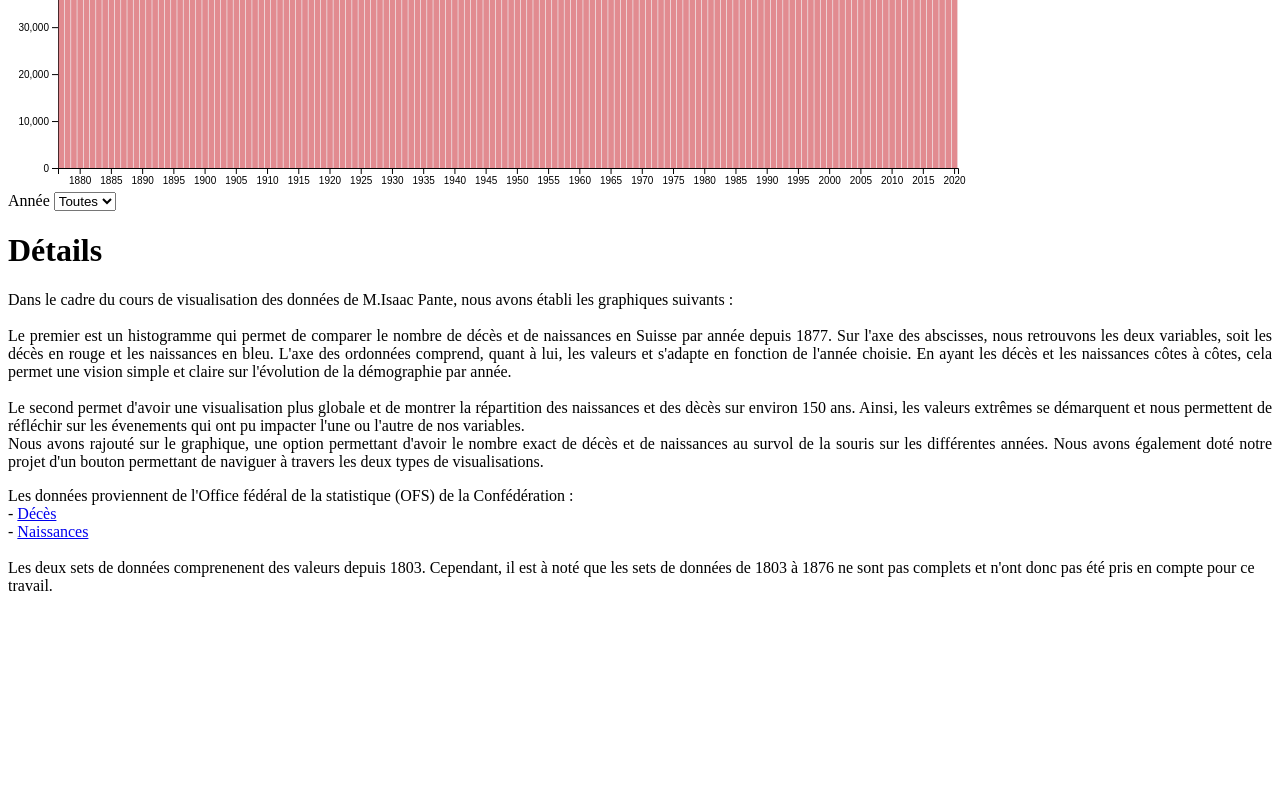
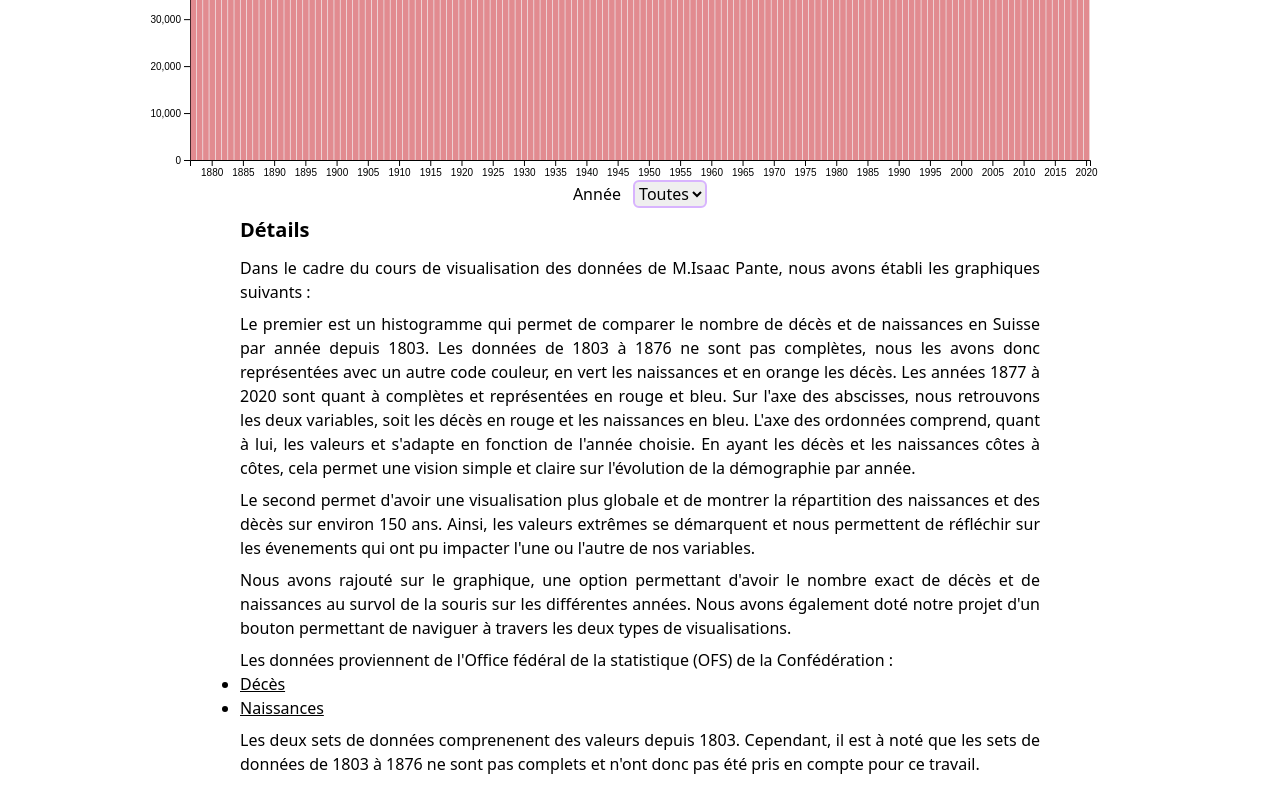
Before and after one commit to openscienceunil/naissances-deces-suisse, a plain HTML site: page index.html in a window 1280 px wide. Shown: the part 420-1220 px from the top of the page. Before the commit the page ends 1031 px from the top, so only its background shows below. Drawn offline with nearby package versions, Linux system fonts and the light colour scheme.

Commit message:
Update index.html

```diff
--- a/index.html
+++ b/index.html
@@ -6,27 +6,34 @@
     <meta name="viewport" content="width=device-width, initial-scale=1.0">
     <script src="https://cdnjs.cloudflare.com/ajax/libs/d3/7.4.4/d3.min.js"></script>
     <title>Projet visualisation</title>
+    <script src="https://cdn.tailwindcss.com"></script>
 </head>
 <body>
-  <div>
-    <svg width="1000" height ="600"></svg>
-    <form>
-      <div>
-        <label for="annee">Année</label>
-        <select name="annee" id="selectAnnee" onchange="replot()"></select>
-      </div>
-    </form>
-  </div>
-  <script src="script.js"></script>
-  <main>
-      <fontsize = "14">
-    <h1>Détails</h1>
-    <p align="justify">Dans le cadre du cours de visualisation des données de M.Isaac Pante, nous avons établi les graphiques suivants : <br><br>Le premier est un histogramme qui permet de comparer le nombre de décès et de naissances en Suisse par année depuis 1877. Sur l'axe des abscisses, nous retrouvons les deux variables, soit les décès en rouge et les naissances en bleu. L'axe des ordonnées comprend, quant à lui, les valeurs et s'adapte en fonction de l'année choisie. En ayant les décès et les naissances côtes à côtes, cela permet une vision simple et claire sur l'évolution de la démographie par année.
-        <br> <br>Le second permet d'avoir une visualisation plus globale et de montrer la répartition des naissances et des dècès sur environ 150 ans. Ainsi, les valeurs extrêmes se démarquent et nous permettent de réfléchir sur les évenements qui ont pu impacter l'une ou l'autre de nos variables.<br> Nous avons rajouté sur le graphique, une option permettant d'avoir le nombre exact de décès et de naissances au survol de la souris sur les différentes années. Nous avons également doté notre projet d'un bouton permettant de naviguer à travers les deux types de visualisations.
-    <p>Les données proviennent de l'Office fédéral de la statistique (OFS) de la Confédération :
-<br> - <a href='https://www.bfs.admin.ch/bfs/fr/home/statistiques/catalogues-banques-donnees/donnees.assetdetail.18584915.html'>Décès </a>
-<br> - <a href='https://www.bfs.admin.ch/bfs/fr/home/statistiques/catalogues-banques-donnees/donnees.assetdetail.18584914.html'>Naissances </a>
-<br> <br> Les deux sets de données comprenenent des valeurs depuis 1803. Cependant, il est à noté que les sets de données de 1803 à 1876 ne sont pas complets et n'ont donc pas été pris en compte pour ce travail.</p> </font>
+  <main class="mb-4">
+    <div class="mx-auto text-center">
+      <svg width="1000" height="600" class="block mx-auto"></svg>
+      <form class="inline-block">
+        <div class="inline">
+          <label for="annee" class="pr-2">Année</label>
+          <select name="annee" id="selectAnnee" onchange="replot()" class="rounded-md border-2 border-purple-300"></select>
+        </div>
+      </form>
+    </div>
+    <script src="script.js"></script>
+
+    <div class="text-justify mx-auto mt-2" style="max-width: 50em;">
+      <h1 class="font-bold text-xl pb-3">Détails</h1>
+      <p class="pb-2">Dans le cadre du cours de visualisation des données de M.Isaac Pante, nous avons établi les graphiques suivants :</p>
+      <p class="pb-2">Le premier est un histogramme qui permet de comparer le nombre de décès et de naissances en Suisse par année depuis 1803. Les données de 1803 à 1876 ne sont pas complètes, nous les avons donc représentées avec un autre code couleur, en vert les naissances et en orange les décès. Les années 1877 à 2020 sont quant à complètes et représentées en rouge et bleu. Sur l'axe des abscisses, nous retrouvons les deux variables, soit les décès en rouge et les naissances en bleu. L'axe des ordonnées comprend, quant à lui, les valeurs et s'adapte en fonction de l'année choisie. En ayant les décès et les naissances côtes à côtes, cela permet une vision simple et claire sur l'évolution de la démographie par année.</p>
+      <p class="pb-2">Le second permet d'avoir une visualisation plus globale et de montrer la répartition des naissances et des dècès sur environ 150 ans. Ainsi, les valeurs extrêmes se démarquent et nous permettent de réfléchir sur les évenements qui ont pu impacter l'une ou l'autre de nos variables.</p>
+      <p class="pb-2">Nous avons rajouté sur le graphique, une option permettant d'avoir le nombre exact de décès et de naissances au survol de la souris sur les différentes années. Nous avons également doté notre projet d'un bouton permettant de naviguer à travers les deux types de visualisations.</p>
+      <p>Les données proviennent de l'Office fédéral de la statistique (OFS) de la Confédération :</p>
+      <ul class="list-disc pb-2">
+        <li><a href='https://www.bfs.admin.ch/bfs/fr/home/statistiques/catalogues-banques-donnees/donnees.assetdetail.18584915.html' class="underline text-blue">Décès</a></li>
+        <li><a href='https://www.bfs.admin.ch/bfs/fr/home/statistiques/catalogues-banques-donnees/donnees.assetdetail.18584914.html' class="underline text-blue">Naissances</a></li>
+      </ul>
+      <p class="pb-2">Les deux sets de données comprenenent des valeurs depuis 1803. Cependant, il est à noté que les sets de données de 1803 à 1876 ne sont pas complets et n'ont donc pas été pris en compte pour ce travail.</p>
+    </div>
   </main>
 </body>
 </html>
```
